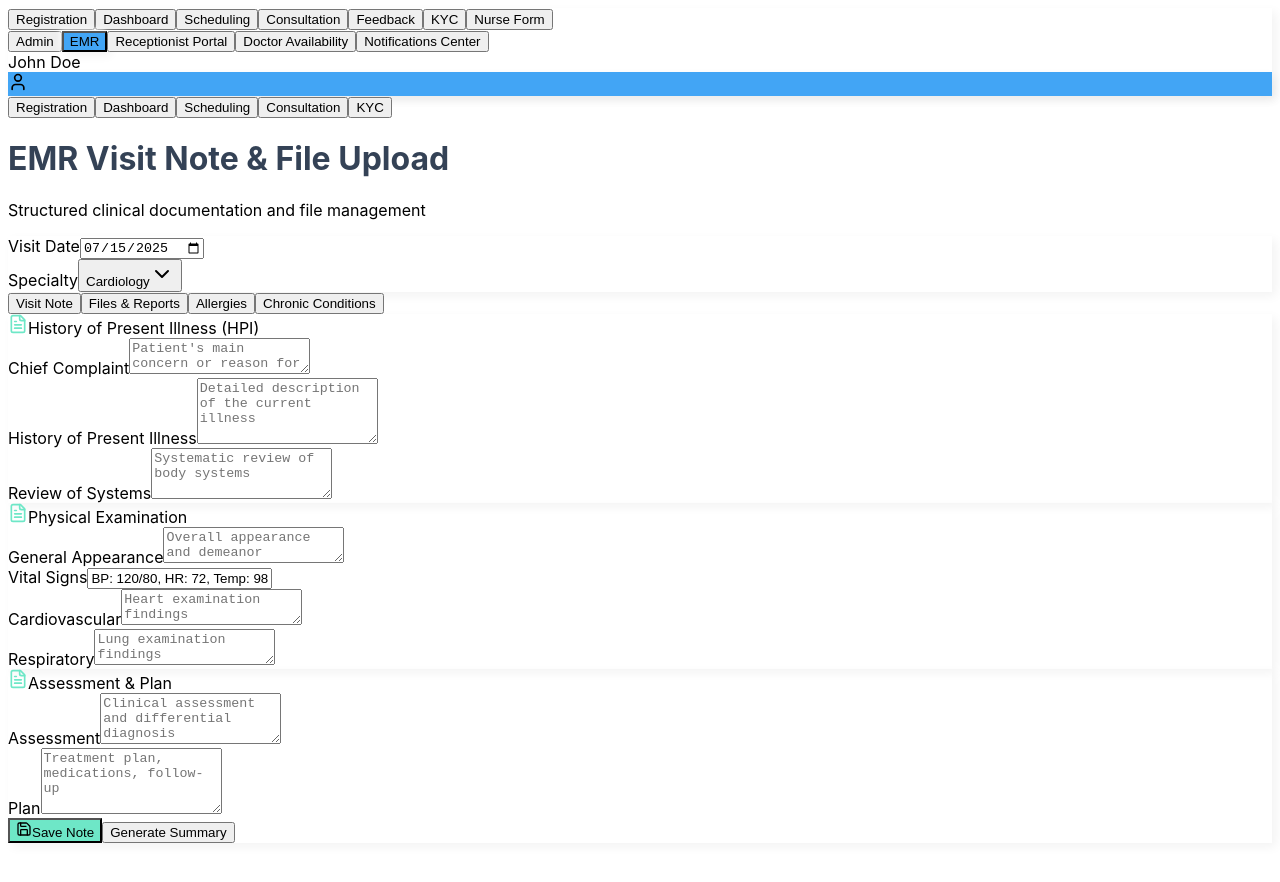
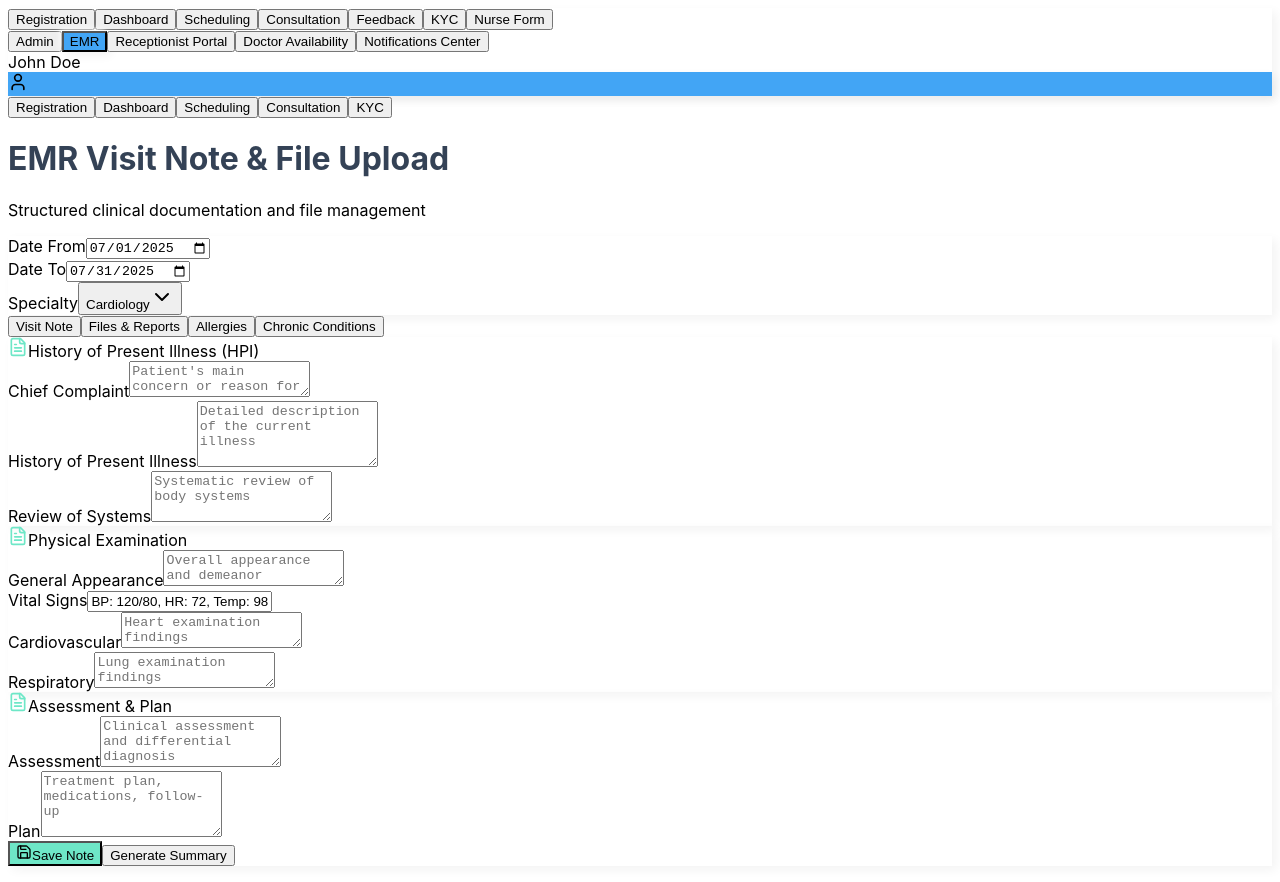
Before and after one commit to gorg16/VHCC, a React (Vite) app in the folder client/: page /emr-visit-note in a window 1280 px wide. Before the commit the page ends 859 px from the top, so only its background shows below. Built offline with nearby package versions, Linux system fonts and the light colour scheme.

Commit message:
add date range filter

```diff
--- a/client/src/pages/EMRVisitNote.tsx
+++ b/client/src/pages/EMRVisitNote.tsx
@@ -10,7 +10,8 @@ import { Upload, FileText, Image, Download, Save, AlertTriangle, Clock } from "l
 import {Select, SelectContent, SelectItem, SelectTrigger, SelectValue} from "@/components/ui/select.tsx";
 
 export default function EMRVisitNote() {
-  const [visitDate, setVisitDate] = useState("2025-07-15");
+  const [dateFrom, setDateFrom] = useState("2025-07-01");
+  const [dateTo, setDateTo] = useState("2025-07-31");
   const [specialty, setSpecialty] = useState('Cardiology');
 
   const [visitNote, setVisitNote] = useState({
@@ -91,14 +92,24 @@ export default function EMRVisitNote() {
 
         <Card className="shadow-neuro mb-6">
           <CardContent className="p-6">
-            <div className="grid grid-cols-1 md:grid-cols-2 gap-4">
+            <div className="grid grid-cols-1 md:grid-cols-3 gap-4">
               <div>
-                <Label htmlFor="visit-date">Visit Date</Label>
+                <Label htmlFor="date-from">Date From</Label>
                 <Input
-                    id="visit-date"
+                    id="date-from"
                     type="date"
-                    value={visitDate}
-                    onChange={(e) => setVisitDate(e.target.value)}
+                    value={dateFrom}
+                    onChange={(e) => setDateFrom(e.target.value)}
+                    className="rounded-xl"
+                />
+              </div>
+              <div>
+                <Label htmlFor="date-to">Date To</Label>
+                <Input
+                    id="date-to"
+                    type="date"
+                    value={dateTo}
+                    onChange={(e) => setDateTo(e.target.value)}
                     className="rounded-xl"
                 />
               </div>
@@ -109,6 +120,7 @@ export default function EMRVisitNote() {
                     <SelectValue placeholder="Select specialty" />
                   </SelectTrigger>
                   <SelectContent>
+                    <SelectItem value="E. N. T">E. N. T</SelectItem>
                     <SelectItem value="Cardiology">Cardiology</SelectItem>
                     <SelectItem value="Internal Medicine">Internal Medicine</SelectItem>
                     <SelectItem value="Dermatology">Dermatology</SelectItem>
```
